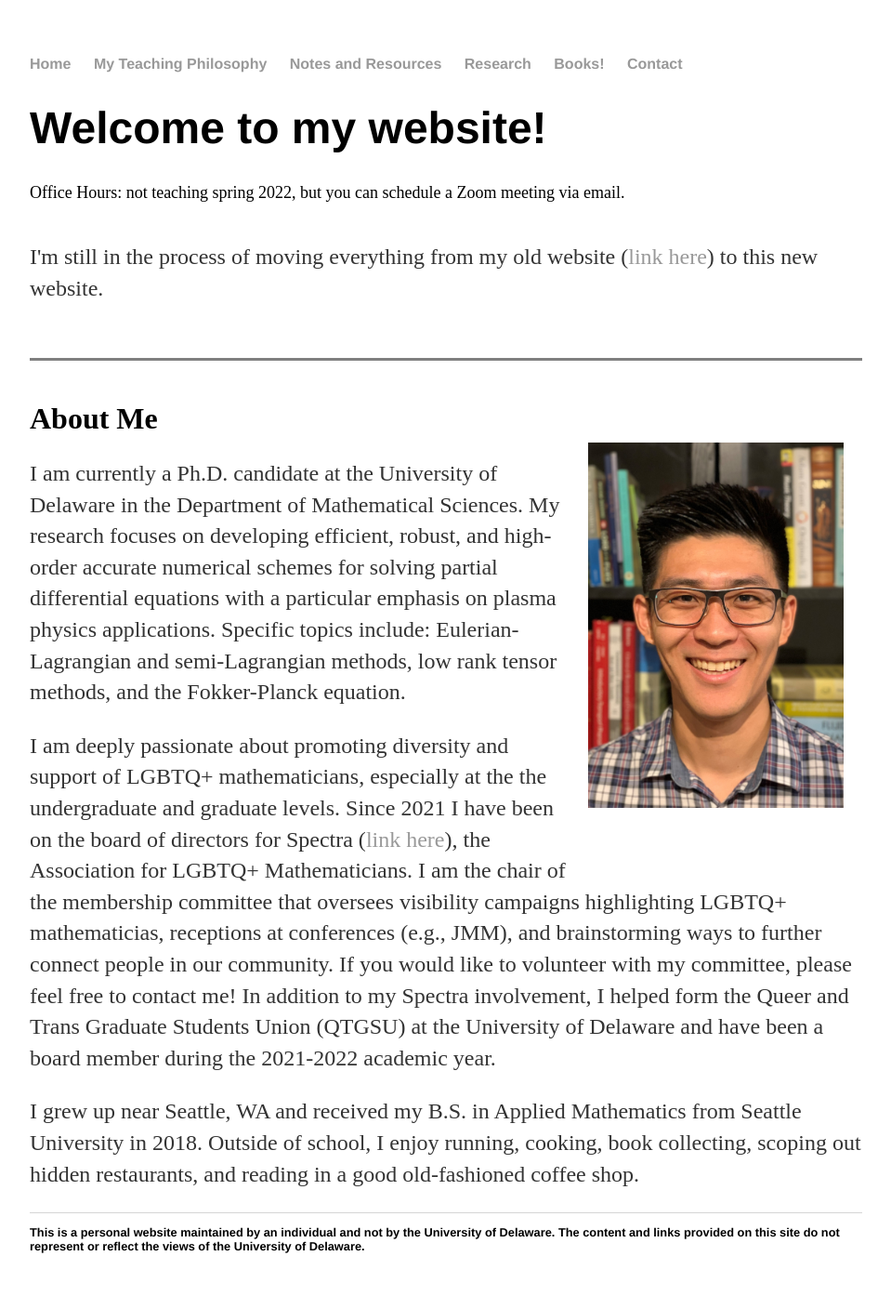
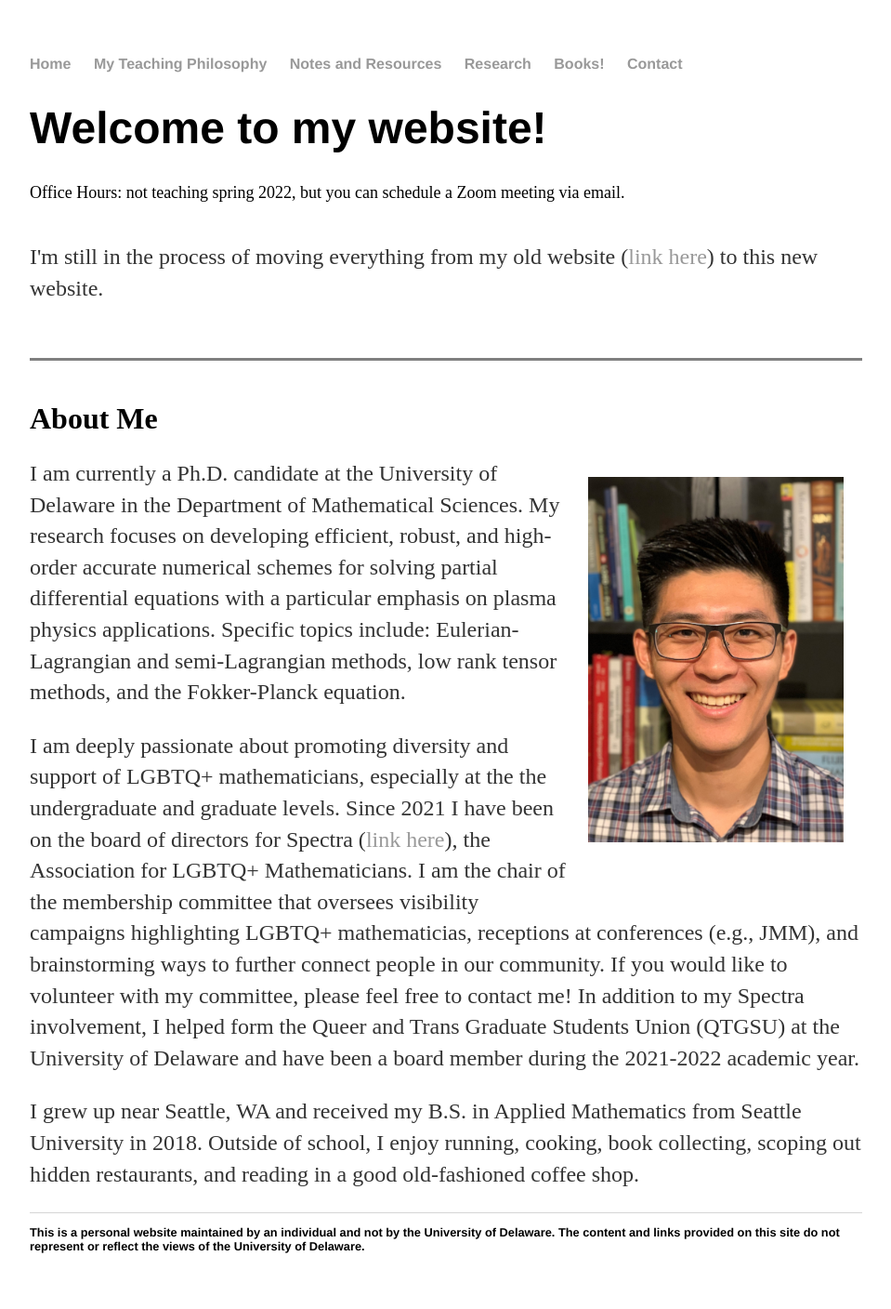
Before and after one commit to jhknakao/jhknakao.github.io, a Jekyll site: the page built from index.html, in a window 1280 px wide. Shown: the whole page at 93% size, without its empty margins (160-1119 px from the left). Built offline with Jekyll 4.4.1, drawn with Linux system fonts in a browser that asks for light colours.

Commit message:
Update index.html

```diff
--- a/index.html
+++ b/index.html
@@ -15,9 +15,9 @@ title: Joseph Nakao's Homepage
 	<br>
 
 	<br>
-	<p style="padding:20px;float:right;"><img src="images/Nakao_headshot.jpg" width="275" height=auto></p>
 	<font size="6"><b>About Me</b></font>
 	<br>
+	<p style="padding:20px;float:right;"><img src="images/Nakao_headshot.jpg" width="275" height=auto></p>
 	<p>
 		I am currently a Ph.D. candidate at the University of Delaware in the Department of Mathematical Sciences. My research focuses on developing efficient, robust, and high-order accurate numerical schemes for solving partial differential equations with a particular emphasis on plasma physics applications. Specific topics include: Eulerian-Lagrangian and semi-Lagrangian methods, low rank tensor methods, and the Fokker-Planck equation.
 	</p>
```
